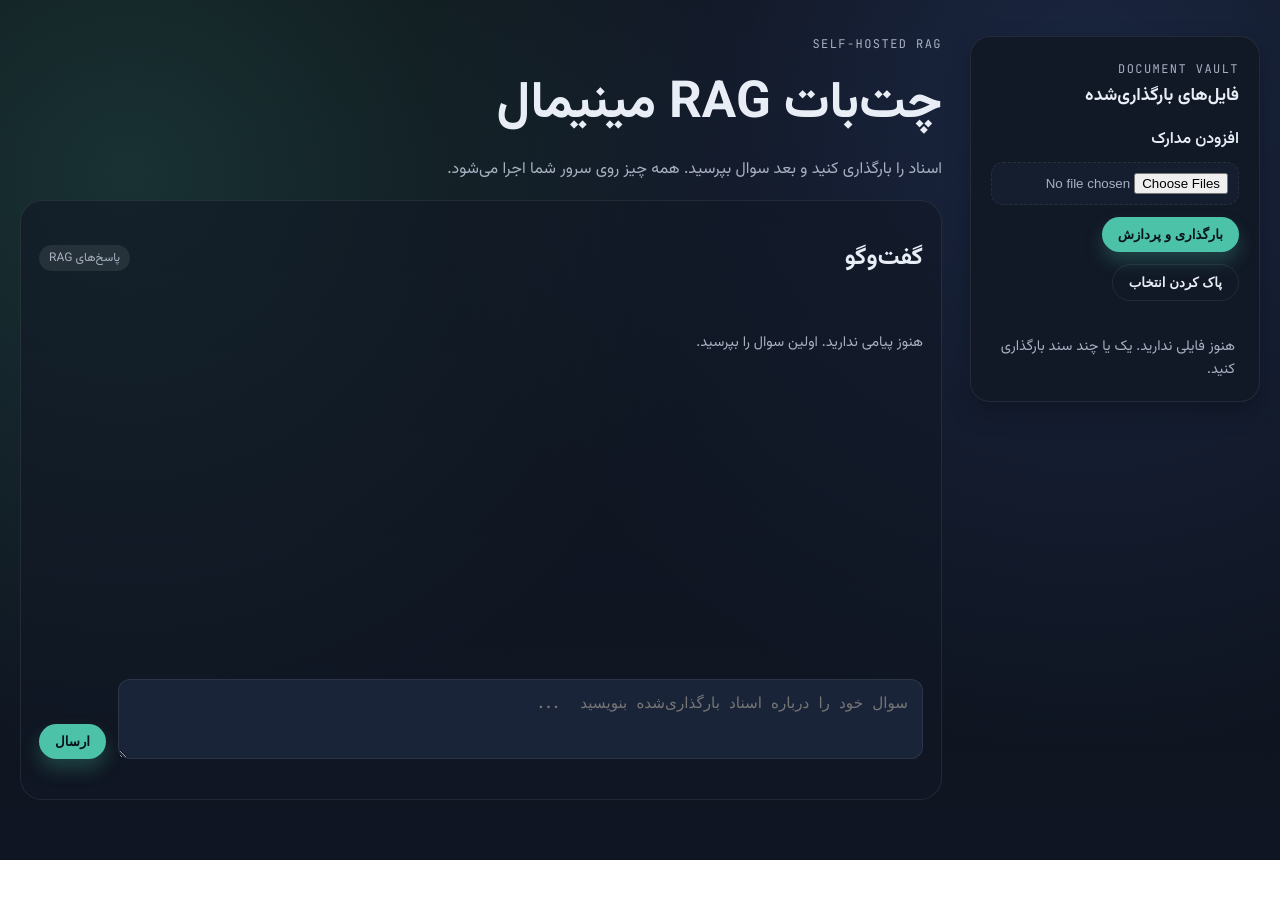
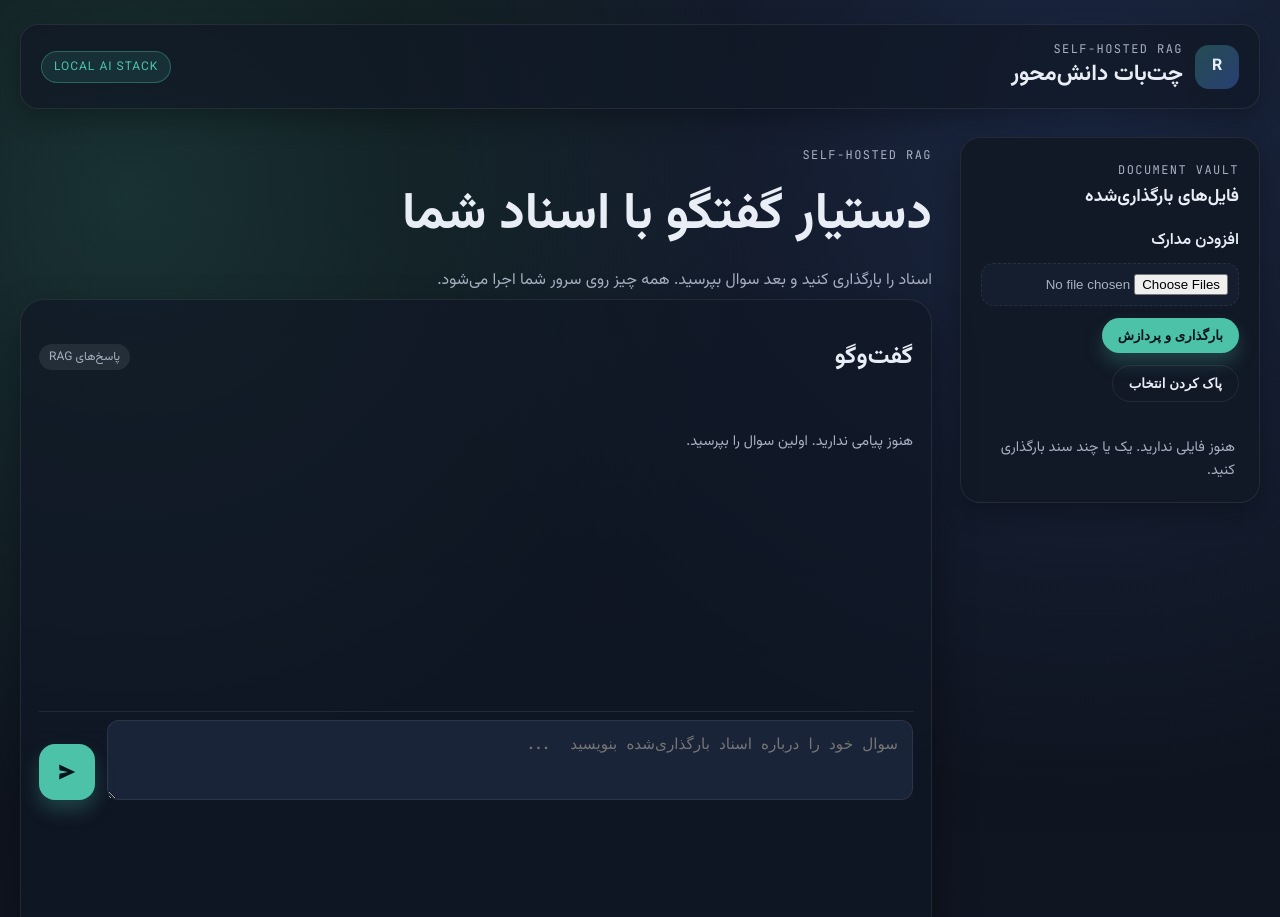
Before and after one commit to Ramtinboreili/chatbot, a plain HTML site: page frontend/index.html in a window 1280 px wide. Shown: the top 917 px of the page. Before the commit the page ends 860 px from the top, so only its background shows below. Drawn offline with nearby package versions, Linux system fonts and the light colour scheme.

Commit message:
update ui

```diff
--- a/frontend/index.html
+++ b/frontend/index.html
@@ -40,11 +40,57 @@
 
       .page {
         display: grid;
-        grid-template-columns: 290px 1fr;
+        grid-template-columns: 300px 1fr;
         gap: 28px;
-        max-width: 1280px;
+        max-width: 1360px;
         margin: 0 auto;
-        padding: 36px 20px 60px;
+        padding: 24px 20px 36px;
+      }
+
+      .topbar {
+        grid-column: 1 / -1;
+        display: flex;
+        align-items: center;
+        justify-content: space-between;
+        gap: 16px;
+        padding: 16px 20px;
+        border-radius: 18px;
+        background: rgba(17, 24, 38, 0.75);
+        border: 1px solid var(--line);
+        box-shadow: var(--shadow-soft);
+      }
+
+      .brand {
+        display: flex;
+        align-items: center;
+        gap: 12px;
+      }
+
+      .brand-icon {
+        width: 44px;
+        height: 44px;
+        border-radius: 14px;
+        background: linear-gradient(135deg, rgba(76, 194, 169, 0.3), rgba(85, 132, 255, 0.35));
+        display: grid;
+        place-items: center;
+        color: var(--ink);
+        font-weight: 700;
+      }
+
+      .brand h1 {
+        font-size: 1.4rem;
+        margin: 0;
+      }
+
+      .pill {
+        padding: 6px 12px;
+        border-radius: 999px;
+        font-size: 0.75rem;
+        letter-spacing: 0.08em;
+        text-transform: uppercase;
+        background: rgba(76, 194, 169, 0.12);
+        color: var(--accent);
+        border: 1px solid rgba(76, 194, 169, 0.35);
       }
 
       header {
@@ -52,7 +98,7 @@
         display: flex;
         flex-direction: column;
         gap: 12px;
-        margin-bottom: 18px;
+        margin: 10px 0 6px;
         animation: fadeIn 0.7s ease-out;
       }
 
@@ -235,11 +281,13 @@
         display: grid;
         grid-template-rows: auto 1fr auto;
         gap: 14px;
-        min-height: 600px;
-        background: rgba(17, 24, 38, 0.6);
+        min-height: 640px;
+        background: rgba(17, 24, 38, 0.7);
         border: 1px solid var(--line);
-        border-radius: 22px;
+        border-radius: 24px;
         padding: 18px;
+        box-shadow: var(--shadow);
+        position: relative;
       }
 
       .chat-history {
@@ -289,14 +337,66 @@
 
       .composer {
         display: grid;
-        grid-template-columns: 1fr auto;
+        grid-template-columns: 1fr 56px;
         gap: 12px;
         align-items: end;
+        position: sticky;
+        bottom: 0;
+        background: linear-gradient(180deg, rgba(17, 24, 38, 0.1), rgba(17, 24, 38, 0.9));
+        padding-top: 8px;
+        border-top: 1px solid var(--line);
       }
 
       .composer textarea {
         flex: 1;
         min-height: 80px;
+      }
+
+      .send-btn {
+        width: 56px;
+        height: 56px;
+        border-radius: 16px;
+        display: grid;
+        place-items: center;
+        padding: 0;
+      }
+
+      .send-btn svg {
+        width: 22px;
+        height: 22px;
+        fill: #07131a;
+      }
+
+      .markdown h1,
+      .markdown h2,
+      .markdown h3 {
+        margin: 8px 0;
+      }
+
+      .markdown p {
+        margin: 6px 0;
+        color: var(--ink);
+      }
+
+      .markdown pre {
+        background: #0b111b;
+        border: 1px solid rgba(255, 255, 255, 0.08);
+        padding: 12px;
+        border-radius: 12px;
+        overflow: auto;
+        direction: ltr;
+      }
+
+      .markdown code {
+        font-family: "JetBrains Mono", monospace;
+        background: rgba(255, 255, 255, 0.06);
+        padding: 2px 6px;
+        border-radius: 6px;
+        direction: ltr;
+      }
+
+      .markdown ul {
+        padding-right: 18px;
       }
 
       .ghost {
@@ -345,11 +445,24 @@
         .composer {
           grid-template-columns: 1fr;
         }
+        .send-btn {
+          width: 100%;
+        }
       }
     </style>
   </head>
   <body>
     <div id="app" class="page">
+      <div class="topbar">
+        <div class="brand">
+          <div class="brand-icon">R</div>
+          <div>
+            <div class="tag">Self-hosted RAG</div>
+            <h1>چت‌بات دانش‌محور</h1>
+          </div>
+        </div>
+        <div class="pill">Local AI Stack</div>
+      </div>
       <aside class="sidebar">
         <div>
           <span class="tag">Document Vault</span>
@@ -374,7 +487,7 @@
       <main>
         <header>
           <span class="tag">Self-hosted RAG</span>
-          <h1>چت‌بات RAG مینیمال</h1>
+          <h1>دستیار گفتگو با اسناد شما</h1>
           <p>اسناد را بارگذاری کنید و بعد سوال بپرسید. همه چیز روی سرور شما اجرا می‌شود.</p>
         </header>
 
@@ -391,13 +504,18 @@
                   <span>{{ message.role === 'user' ? 'کاربر' : 'دستیار' }}</span>
                   <span>{{ message.role === 'user' ? 'پرسش' : 'پاسخ' }}</span>
                 </div>
-                <div>{{ message.text }}</div>
+                <div v-if="message.role === 'assistant'" class="markdown" v-html="renderMarkdown(message.text)"></div>
+                <div v-else>{{ message.text }}</div>
               </div>
             </div>
           </div>
           <form class="composer" @submit.prevent="handleChat">
             <textarea v-model="query" placeholder="سوال خود را درباره اسناد بارگذاری‌شده بنویسید..."></textarea>
-            <button type="submit">ارسال</button>
+            <button type="submit" class="send-btn" aria-label="ارسال">
+              <svg viewBox="0 0 24 24" aria-hidden="true">
+                <path d="M3.4 20.2 21 12 3.4 3.8l.4 6.4 9.2 1.8-9.2 1.8-.4 6.4z" />
+              </svg>
+            </button>
           </form>
           <p class="status">{{ chatStatus }}</p>
         </section>
```
Also changed, not shown: frontend/app.js (+27 -0 lines), 1 other file.
